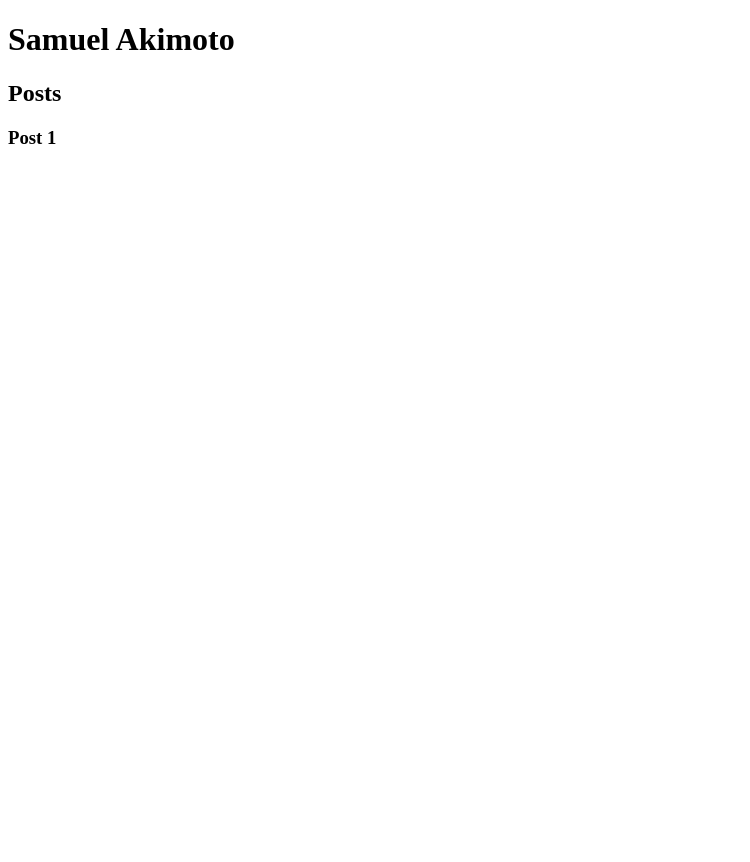
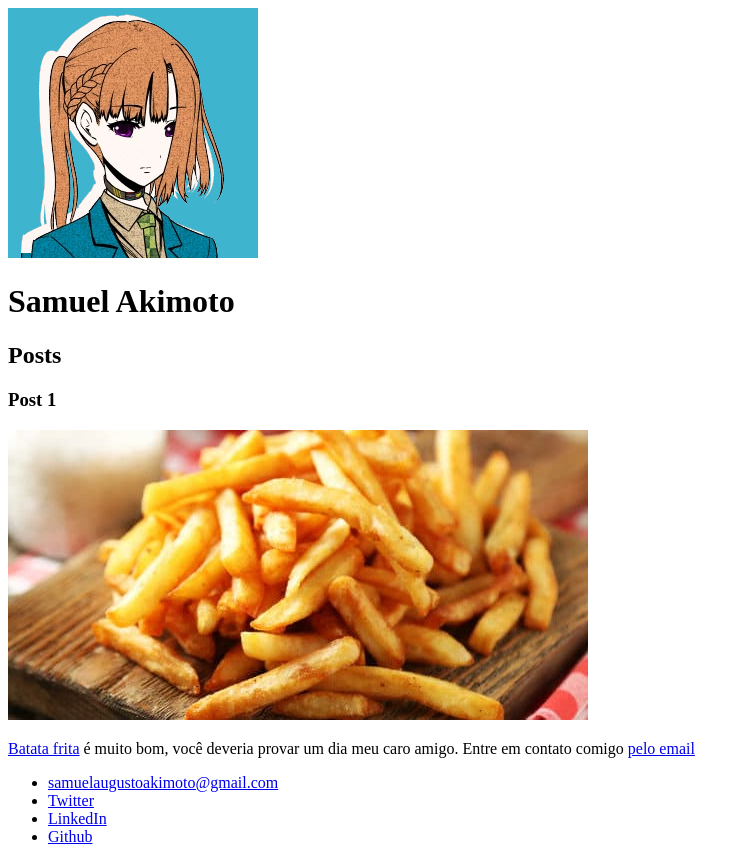
Before and after one commit to Akimoto238/my-progress-in-DIO, a plain HTML site: page Introdução a criação de websites com HTML5 e CSS3/site-pessoal/index.html in a window 1280 px wide. Shown: the whole page, without its empty margins (0-750 px from the left). Before the commit the page ends 800 px from the top, so only its background shows below. Drawn offline with Linux system fonts and the light colour scheme.

Commit message:
Update Introdução a criação de websites com HTML5 e CSS3

```diff
--- a/Introdução a criação de websites com HTML5 e CSS3/site-pessoal/index.html
+++ b/Introdução a criação de websites com HTML5 e CSS3/site-pessoal/index.html
@@ -6,6 +6,7 @@
     </head>
     <body>
         <header>
+            <img src="SARAH1.ico" alt="Sarah icon">
             <h1>Samuel Akimoto</h1>
         </header>
         <section>
@@ -15,9 +16,20 @@
             <article>
                 <header>
                     <h3>Post 1</h3>
+                    <img src="batata-frita-580x290.jpg" alt="imagem de batata frita">
                 </header>
+                <P>
+                   <a href="https://pt.wikipedia.org/wiki/Batata_frita" target="_blank">Batata frita</a> é muito bom, você deveria provar um dia meu caro amigo. Entre em contato comigo <a href="mailto:samuelaugustoakimoto@gmail.com">pelo email</a>
+                </P>
             </article>
         </section>
-        <footer></footer>
+        <footer>
+            <ul>
+                <li><a href="mailto:samuelaugustoakimoto@gmail.com" target="_blank">samuelaugustoakimoto@gmail.com</a></li>
+                <li><a href="https://twitter.com/Akimoto238" target="_blank">Twitter</a></li>
+                <li><a href="https://www.linkedin.com/in/samuel-augusto-akimoto-270269235/" target="_blank">LinkedIn</a></li>
+                <li><a href="https://github.com/Akimoto238" target="_blank">Github</a></li>
+            </ul>
+        </footer>
     </body>
 </html>
```
Also changed, not shown: Introdução a criação de websites com HTML5 e CSS3/Tag img.txt (added), Introdução a criação de websites com HTML5 e CSS3/Tags li, ul e ol.txt (added), Introdução a criação de websites com HTML5 e CSS3/site-pessoal/SARAH1.ico (added), Introdução a criação de websites com HTML5 e CSS3/site-pessoal/batata-frita-580x290.jpg (added).
